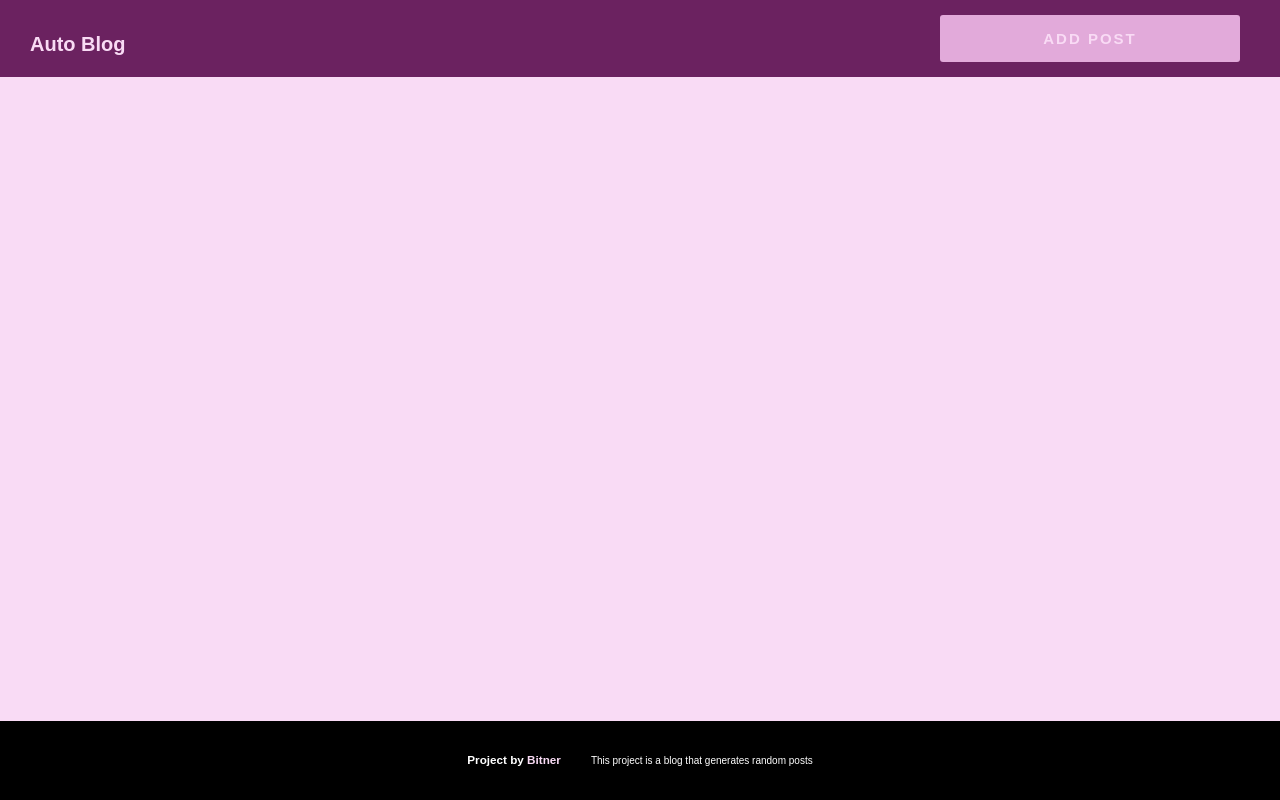
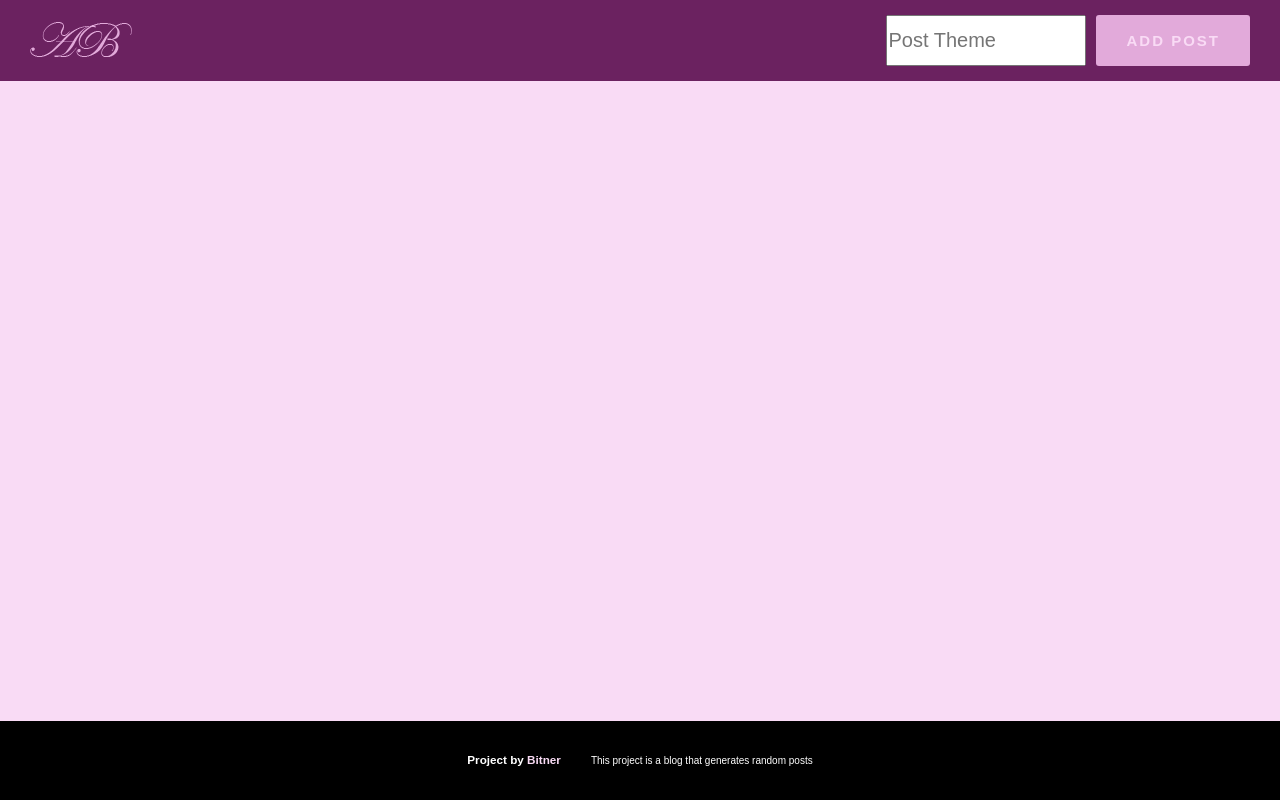
Before and after one commit to DavidBitner/auto-blog, a website with bundled scripts: page index.html in a window 1280 px wide. Built offline with nearby package versions, Linux system fonts and the light colour scheme.

Commit message:
Update index.html
Added logo+icon

```diff
--- a/index.html
+++ b/index.html
@@ -5,6 +5,7 @@
     <meta http-equiv="X-UA-Compatible" content="IE=edge" />
     <meta name="viewport" content="width=device-width, initial-scale=1.0" />
     <title>Auto Blog</title>
+    <link rel="icon" href="src/img/logo.png">
     <link rel="stylesheet" href="src/css/style.css" />
     <script defer type="module" src="src/js/script.js"></script>
   </head>
@@ -12,9 +13,11 @@
     <div class="container">
       <header class="header">
         <h1 class="header__title">
-          <div class="header__icon"></div>
-          <a href="index.html" class="header__title--text">Auto Blog</a>
+          <a href="index.html" class="header__logo"
+            ><img src="src/img/logo.png" alt="Logo" />
+          </a>
         </h1>
+        <input class="header__input" type="text" placeholder="Post Theme" />
         <button class="header__btn btn">Add Post</button>
       </header>
       <div class="blog"></div>
```
Also changed, not shown: src/img/logo.png (added).
